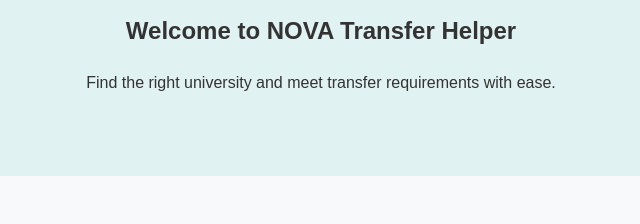
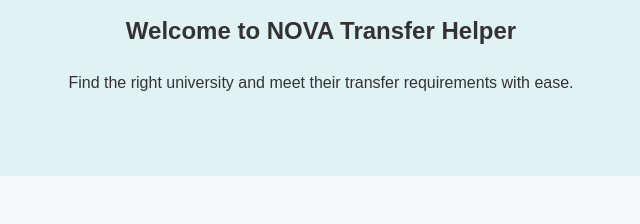
Before and after one commit to hejoric/JEV-Transfer-Help, a plain HTML site: page intro_page/index.html in a window 1280 px wide. Shown: the part 209-433 px from the top of the page, 319-959 px from the left. Drawn offline with Linux system fonts and the light colour scheme.

Commit message:
changevv

```diff
--- a/intro_page/index.html
+++ b/intro_page/index.html
@@ -22,7 +22,7 @@
     <section class="hero">
       <img src="Northern_Virginia_Community_College_logo.png" alt="Example Image" width="300" height="auto">
       <h2> Welcome to NOVA Transfer Helper</h2>
-      <p>Find the right university and meet transfer requirements with ease.</p>
+      <p>Find the right university and meet their transfer requirements with ease.</p>
     </section>
 
     <section id="universities" class="university-section">
```
